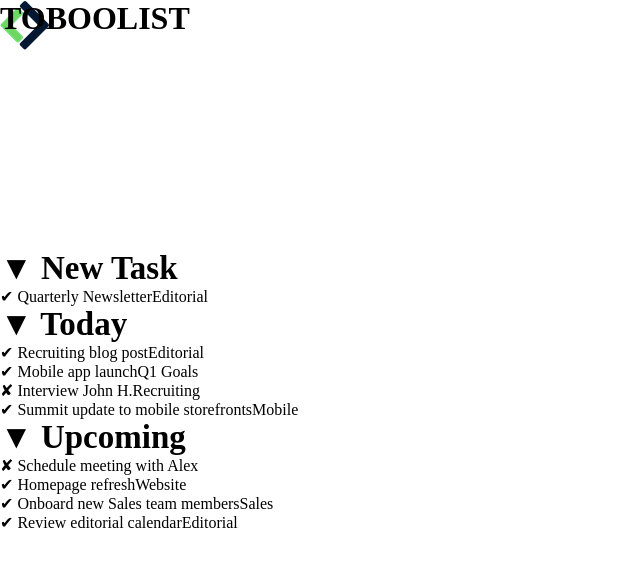
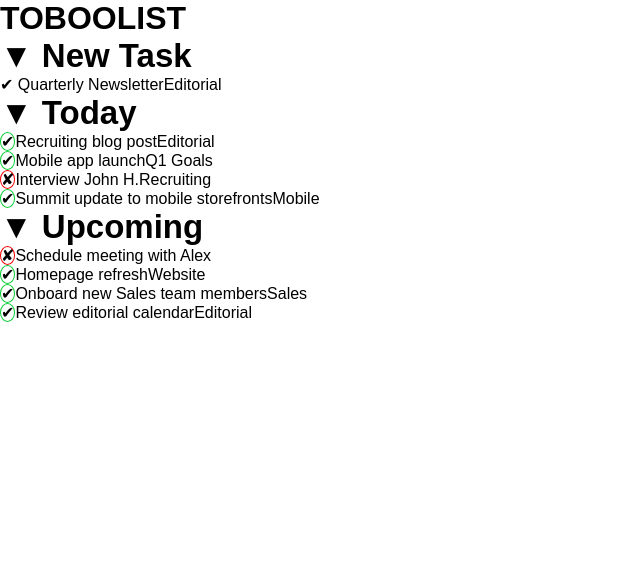
Before and after one commit to Marco-Gagliano/html-css-toboolist, a plain HTML site: page index.html in a window 1280 px wide. Shown: the whole page, without its empty margins (0-640 px from the left). Drawn offline with Linux system fonts and the light colour scheme.

Commit message:
simboli-cerchiati-e-colorati

```diff
--- a/css/style.css
+++ b/css/style.css
@@ -5,16 +5,24 @@
   padding: 0;
 }
 
+body {
+  font-family: Arial, Helvetica, sans-serif
+}
+
+
+.symbol-1 {
+  border: 1px solid rgb(9, 204, 51);
+  border-radius: 50%;
+}
+
+.symbol-2 {
+  border: 1px solid rgb(241, 1, 1);
+  border-radius: 50%;
+}
+
 
 /*HEADER*/
 
-header {
-  height: 250px;
-  width: 280px;
-  background-color: #ffffff;
-  background-image: url(../img/Logo.png);
-  background-repeat: no-repeat;
-}
 
 /*MAIN*/
 
--- a/index.html
+++ b/index.html
@@ -28,13 +28,13 @@
     <section>
 
       <div class="content">
-        <h2>&#9660; Today</h2>
+        <h2><span>&#9660;</span> Today</h2>
       </div>
 
-      <p>&#10004; Recruiting blog post<span>Editorial</span></p>
-      <p>&#10004; Mobile app launch<span>Q1 Goals</span></p>
-      <p>&#10008; Interview John H.<span>Recruiting</span></p>
-      <p>&#10004; Summit update to mobile storefronts<span>Mobile</span></p>
+        <p><span class="symbol-1">&#10004;</span>Recruiting blog post<span>Editorial</span></p>
+        <p><span class="symbol-1">&#10004;</span>Mobile app launch<span>Q1 Goals</span></p>
+        <p><span class="symbol-2">&#10008;</span>Interview John H.<span>Recruiting</span></p>
+        <p><span class="symbol-1">&#10004;</span>Summit update to mobile storefronts<span>Mobile</span></p>
     </section>
 
     <section>
@@ -43,10 +43,10 @@
         <h2>&#9660; Upcoming</h2>
       </div>
 
-      <p>&#10008; Schedule meeting with Alex</p>
-      <p>&#10004; Homepage refresh<span>Website</span></p>
-      <p>&#10004; Onboard new Sales team members<span>Sales</span></p>
-      <p>&#10004; Review editorial calendar<span>Editorial</span></p>
+      <p><span class="symbol-2">&#10008;</span>Schedule meeting with Alex</p>
+      <p><span class="symbol-1">&#10004;</span>Homepage refresh<span>Website</span></p>
+      <p><span class="symbol-1">&#10004;</span>Onboard new Sales team members<span>Sales</span></p>
+      <p><span class="symbol-1">&#10004;</span>Review editorial calendar<span>Editorial</span></p>
     </section>
   </main>
 
```
